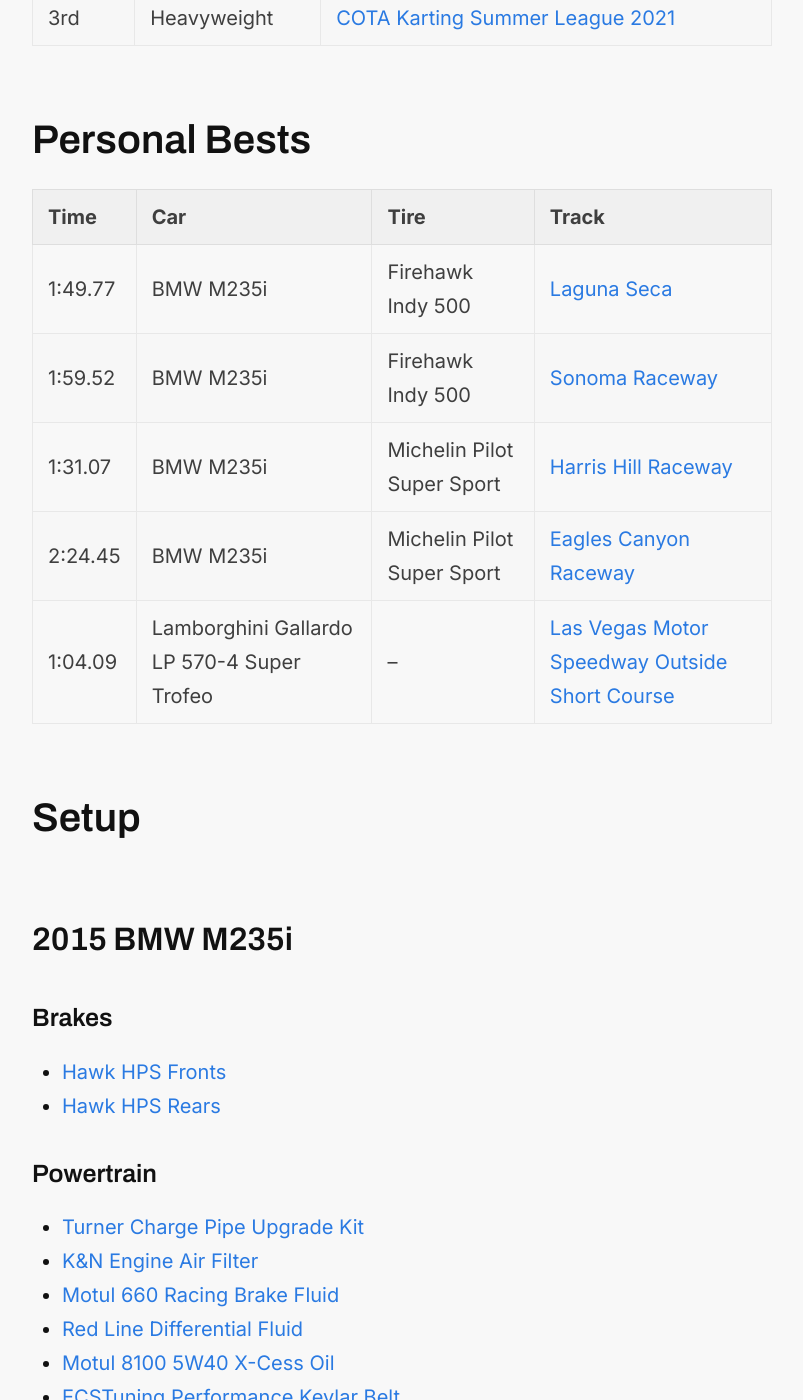
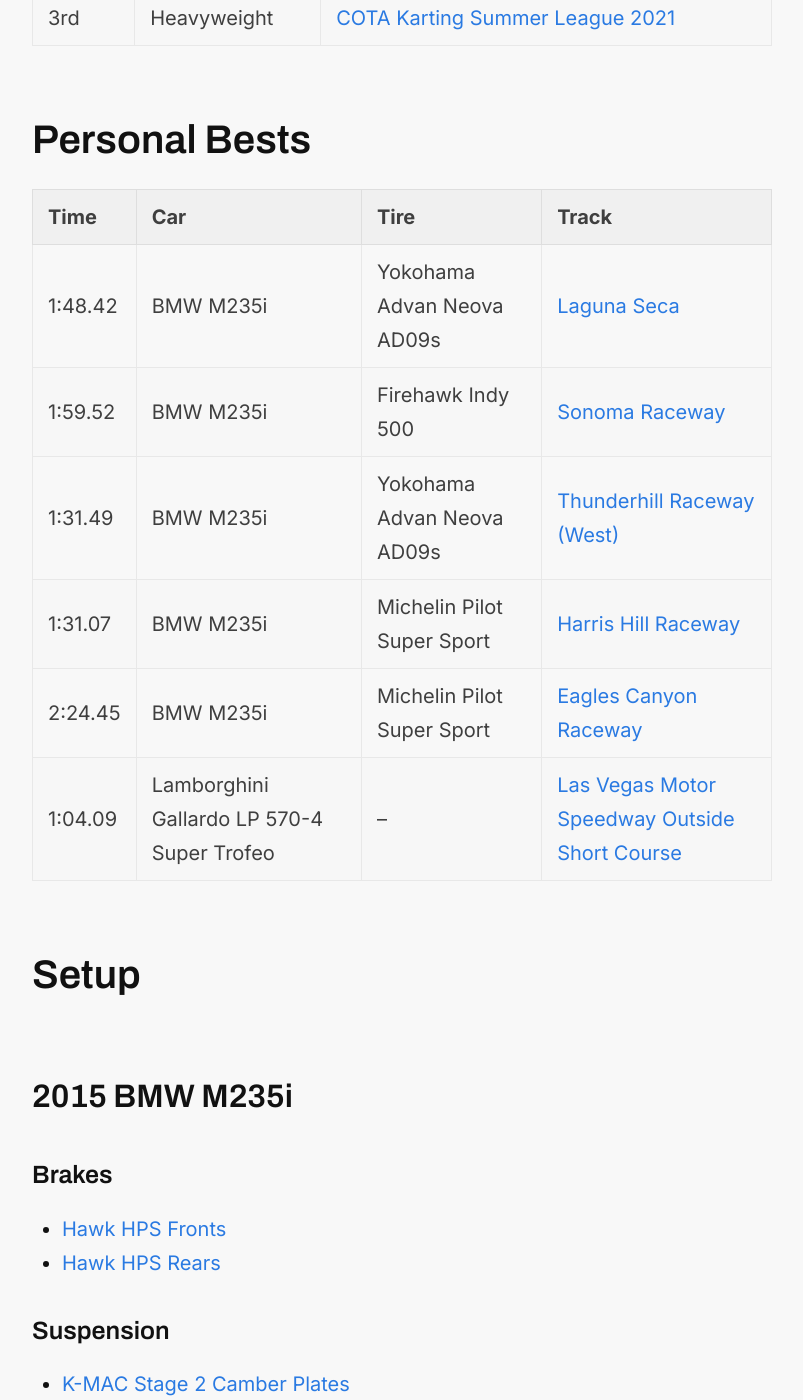
Before and after one commit to grahamleslie/grahamleslie.github.io, a Jekyll site: the page built from racing.markdown, in a window 1280 px wide and 1400 px high, scrolled down 1954 px. Shown: the whole window, without its empty margins (238-1041 px from the left). Built offline with Jekyll 4.4.1, drawn with Linux system fonts in a browser that asks for light colours; nearby versions of some CDN libraries; some of the changed text lies outside the part shown.

Commit message:
Updates racing page

```diff
--- a/racing.markdown
+++ b/racing.markdown
@@ -30,8 +30,9 @@ title: "#88"
 
 | Time    | Car                                        | Tire                       | Track                                                                                        |
 | ------- | ------------------------------------------ | -------------------------- | -------------------------------------------------------------------------------------------- |
-| 1:49.77 | BMW M235i                                  | Firehawk Indy 500          | [Laguna Seca](https://www.youtube.com/watch?v=PtWdV5IlBi8)                                   |
-| 1:59.52 | BMW M235i                                  | Firehawk Indy 500          | [Sonoma Raceway](https://youtu.be/nAXV3pjokEE)                                |
+| 1:48.42 | BMW M235i                                  | Yokohama Advan Neova AD09s | [Laguna Seca](https://youtu.be/kMzWM2C-YnA)                                                  |
+| 1:59.52 | BMW M235i                                  | Firehawk Indy 500          | [Sonoma Raceway](https://youtu.be/nAXV3pjokEE)                                               |
+| 1:31.49 | BMW M235i                                  | Yokohama Advan Neova AD09s | [Thunderhill Raceway (West)](https://www.youtube.com/watch?v=eycrX7vf3EM)                    |
 | 1:31.07 | BMW M235i                                  | Michelin Pilot Super Sport | [Harris Hill Raceway](https://www.youtube.com/watch?v=7CT_sJ8GK_k)                           |
 | 2:24.45 | BMW M235i                                  | Michelin Pilot Super Sport | [Eagles Canyon Raceway](https://www.youtube.com/watch?v=Ojc16QPSUVg)                         |
 | 1:04.09 | Lamborghini Gallardo LP 570-4 Super Trofeo | --                         | [Las Vegas Motor Speedway Outside Short Course](https://www.youtube.com/watch?v=CP7HVlMlAlM) |
@@ -45,6 +46,10 @@ title: "#88"
 - [Hawk HPS Fronts](https://amzn.to/4iq3bg6)
 - [Hawk HPS Rears](https://amzn.to/4iBoLi5)
 
+#### Suspension
+
+- [K-MAC Stage 2 Camber Plates](https://www.ecstuning.com/b-kmac-parts/stage-2-camber-plates-street-track/192616-2n~kma/)
+
 #### Powertrain
 
 - [Turner Charge Pipe Upgrade Kit](https://www.turnermotorsport.com/p-584164-n55-hot-side-cold-side-charge-pipes-complete-kit/)
```
Also changed, not shown: other parts of racing.markdown (+1 -0 lines).
